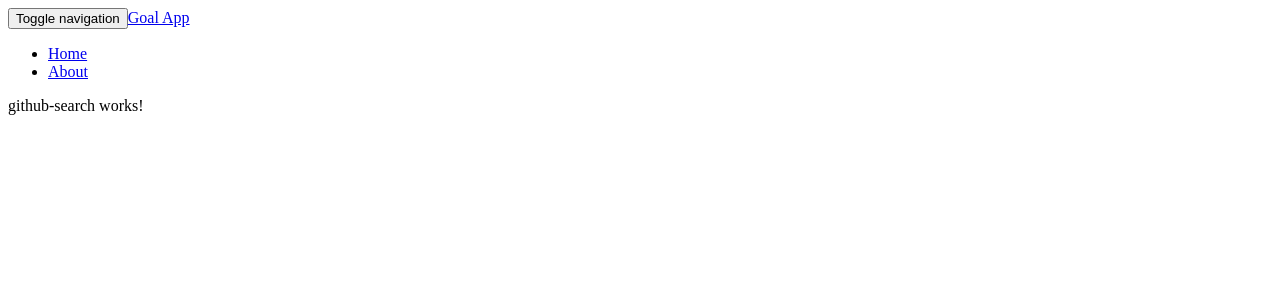
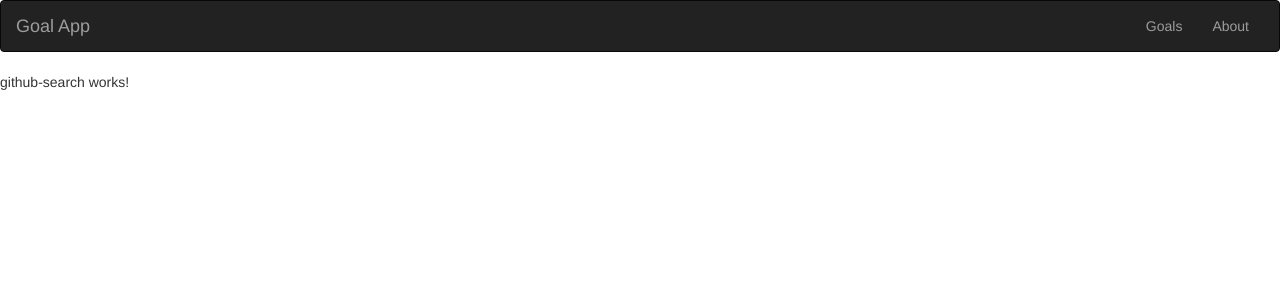
Before and after one commit to jameskomo/github-search, an Angular app: page /github-search in a window 1280 px wide. Shown: the top 300 px of the page. Built offline with nearby package versions, Linux system fonts and the light colour scheme.

Commit message:
Bootstrap installed, router link updated and app modules updated to handle navigation

```diff
--- a/package.json
+++ b/package.json
@@ -19,6 +19,7 @@
     "@angular/platform-browser": "~7.2.0",
     "@angular/platform-browser-dynamic": "~7.2.0",
     "@angular/router": "~7.2.0",
+    "bootstrap": "^3.4.1",
     "core-js": "^2.5.4",
     "rxjs": "~6.3.3",
     "tslib": "^1.9.0",
--- a/src/app/nav-bar/nav-bar.component.html
+++ b/src/app/nav-bar/nav-bar.component.html
@@ -1,5 +1,11 @@
+<!-- <div class="navbar navbar-custom">
+  <div class="container-fluid navbar-header">
+    <a class="navbar-brand" href="">Home</a>
+  </div>
+</div> -->
 <nav class="navbar navbar-inverse">
   <div class="container-fluid">
+    <!-- Brand and toggle get grouped for better mobile display -->
     <div class="navbar-header">
       <button type="button" class="navbar-toggle collapsed" data-toggle="collapse"
         data-target="#bs-example-navbar-collapse-1" aria-expanded="false">
@@ -14,9 +20,12 @@
     <!-- Collect the nav links, forms, and other content for toggling -->
     <div class="collapse navbar-collapse" id="bs-example-navbar-collapse-1">
       <ul class="nav navbar-nav navbar-right">
-        <li><a routerLink='/github-search' routerLinkActive='active'>Home</a></li>
+        <li><a routerLink='/goals' routerLinkActive='active'>Goals</a></li>
         <li><a routerLink='/about' routerLinkActive='active'>About</a></li>
+
       </ul>
-    </div>
-  </div>
+
+    </div><!-- /.navbar-collapse -->
+  </div><!-- /.container-fluid -->
 </nav>
+<!-- End of Navigation -->
--- a/src/styles.css
+++ b/src/styles.css
@@ -1 +1,2 @@
 /* You can add global styles to this file, and also import other style files */
+@import "~bootstrap/dist/css/bootstrap.css"
```
Also changed, not shown: 1 other file (tests, documents, lock files or other folders).
